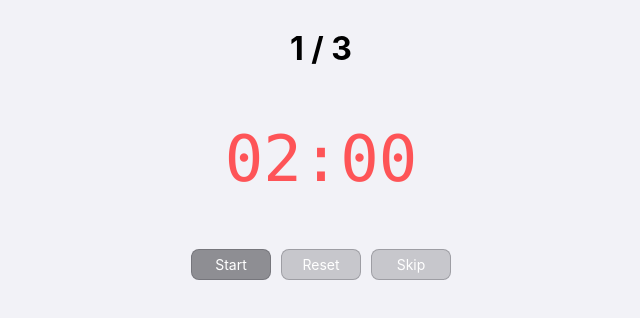
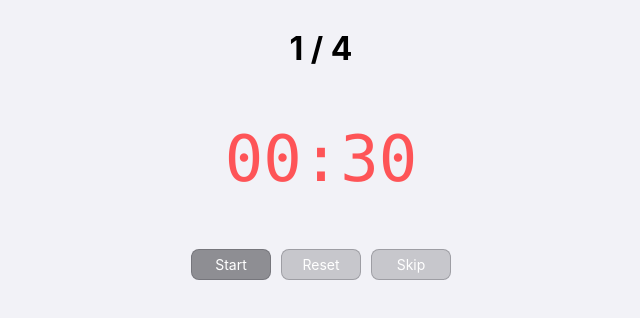
Before and after one commit to augustogoulart/updoro, a React (Vite) app in the folder src/renderer/: page / in a window 1280 px wide. Shown: the top 318 px of the page, without its empty margins (319-959 px from the left). Built offline with nearby package versions, Linux system fonts and the light colour scheme.

Commit message:
Restart session

```diff
--- a/src/renderer/src/App.tsx
+++ b/src/renderer/src/App.tsx
@@ -1,39 +1,58 @@
 import { useEffect, useRef, useState } from 'react'
 import Clock from './components/Clock'
 import { TimeSchedule } from './types'
+import EndSession from './components/EndSession'
 
 function minToSec(value: number): number {
   return value * 60
 }
 
 const timerSchedule: TimeSchedule = {
-  0: { timer: minToSec(2), type: 'focus' },
-  1: { timer: minToSec(10), type: 'break' },
-  2: { timer: minToSec(30), type: 'focus' },
-  3: { timer: minToSec(10), type: 'break' },
-  4: { timer: minToSec(90), type: 'focus' },
-  5: { timer: minToSec(10), type: 'break' }
+  0: { timer: minToSec(0.5), type: 'focus' },
+  1: { timer: minToSec(1), type: 'break' },
+  2: { timer: minToSec(2), type: 'focus' },
+  3: { timer: minToSec(2), type: 'break' },
+  4: { timer: minToSec(30), type: 'focus' },
+  5: { timer: minToSec(10), type: 'break' },
+  6: { timer: minToSec(90), type: 'focus' },
+  7: { timer: minToSec(10), type: 'break' }
 }
 
 function countFocusTimers(schedule: TimeSchedule): number {
   return Object.values(schedule).filter((slot) => slot.type === 'focus').length
 }
 
+const initialState = {
+  currentTimerInitial: 0,
+  focusTimerCountInitial: 1
+} as const
+
 function App(): React.JSX.Element {
+  const { currentTimerInitial, focusTimerCountInitial } = initialState
+
   const [hasFinished, setHasFinished] = useState<boolean>(false)
-  const [currentTimer, setCurrentTimer] = useState<number>(0)
-  const [focusTimerCount, setFocusTimerCount] = useState<number>(1)
+  const [currentTimer, setCurrentTimer] = useState<number>(currentTimerInitial)
+  const [focusTimerCount, setFocusTimerCount] = useState<number>(focusTimerCountInitial)
   const prevTimer = useRef<number>(currentTimer)
 
-  const hasNextTimer = timerSchedule[currentTimer]
+  const hasNextTimer = timerSchedule[currentTimer] ?? false
 
   useEffect(() => {
+    if (!hasNextTimer) return
+
     if (timerSchedule[currentTimer].type === 'focus' && prevTimer.current !== currentTimer) {
       setFocusTimerCount((prev) => prev + 1)
     }
     prevTimer.current = currentTimer
-  }, [currentTimer])
+  }, [currentTimer, hasNextTimer])
 
+  function restart(): void {
+    prevTimer.current = currentTimerInitial
+    setCurrentTimer(currentTimerInitial)
+    setFocusTimerCount(focusTimerCountInitial)
+    // setHasFinished(true)
+  }
+  console.log(prevTimer.current, currentTimer)
   return (
     <>
       <h1>
@@ -50,7 +69,7 @@ function App(): React.JSX.Element {
           }}
         />
       ) : (
-        <p>END</p>
+        <EndSession restart={restart} />
       )}
     </>
   )
--- a/src/renderer/src/assets/main.css
+++ b/src/renderer/src/assets/main.css
@@ -103,7 +103,8 @@ body {
   min-width: 80px;
 }
 
-.button-start {
+.button-start,
+.button-restart {
   background-color: var(--system-gray);
   color: white;
 }
--- /dev/null
+++ b/src/renderer/src/components/EndSession.tsx
@@ -0,0 +1,16 @@
+import React from 'react'
+
+interface EndSessionProps {
+  restart: () => void
+}
+
+export default function EndSession({ restart }: EndSessionProps): React.JSX.Element {
+  return (
+    <>
+      <h1>Finished!</h1>
+      <button onClick={restart} className={'button button-restart'}>
+        Restart
+      </button>
+    </>
+  )
+}
```
